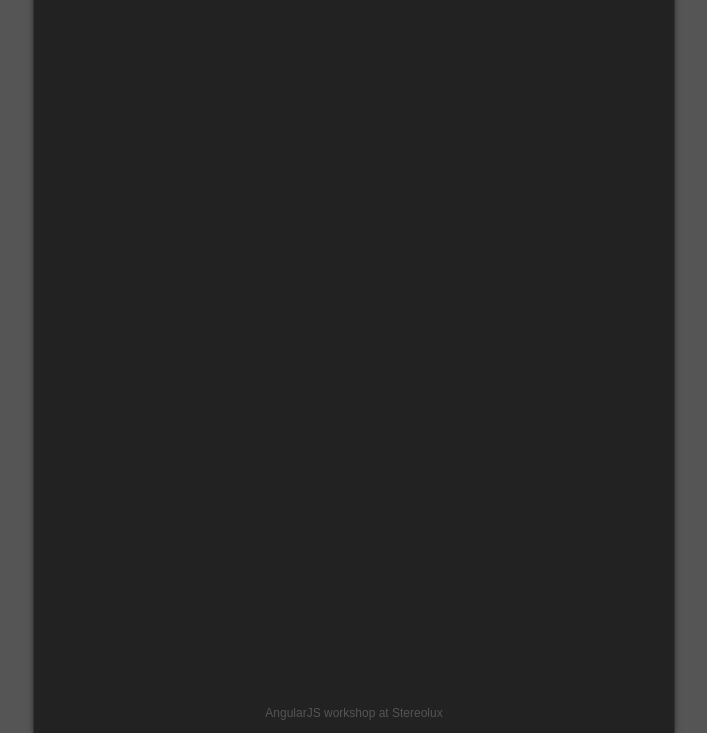
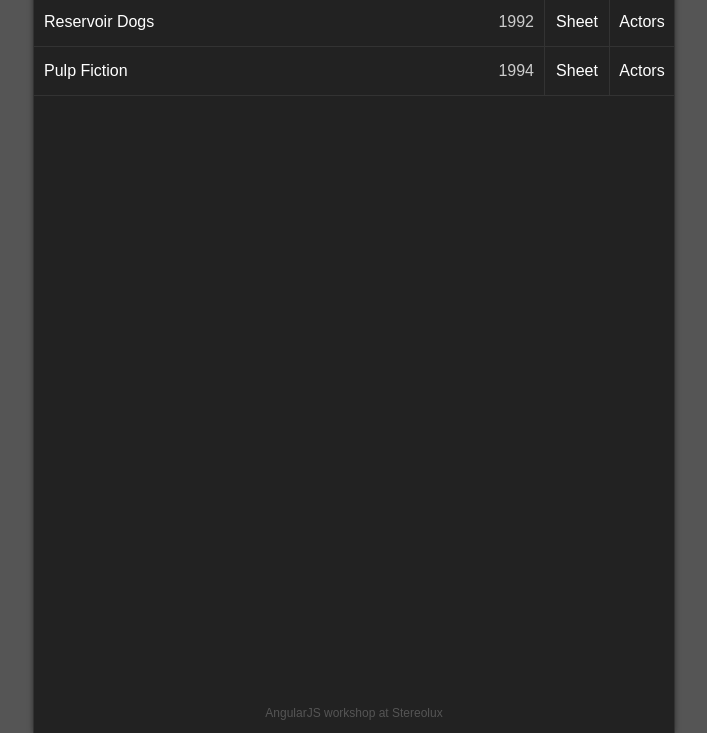
Before and after one commit to antoine-richard/angular-movie-workshop-early2013, a plain HTML site: page app/index.html in a window 1280 px wide. Shown: the part 67-800 px from the top of the page, without its empty margins (286-993 px from the left). Drawn offline with Linux system fonts and the light colour scheme.

Commit message:
added hard-coded HTML

```diff
--- a/app/index.html
+++ b/app/index.html
@@ -10,7 +10,26 @@
 
 	<div id="container">
 
-		<div></div>
+		<div>
+
+			<h1>Movies</h1>
+
+			<ul>
+				<li>
+					<span>Reservoir Dogs</span>
+					<a href="#">Actors</a>
+					<a href="#">Sheet</a>
+					<span class="year">1992</span>
+				</li>
+				<li>
+					<span>Pulp Fiction</span>
+					<a href="#">Actors</a>
+					<a href="#">Sheet</a>
+					<span class="year">1994</span>
+				</li>
+			</ul>
+
+		</div>
 
 	</div>
 
```
